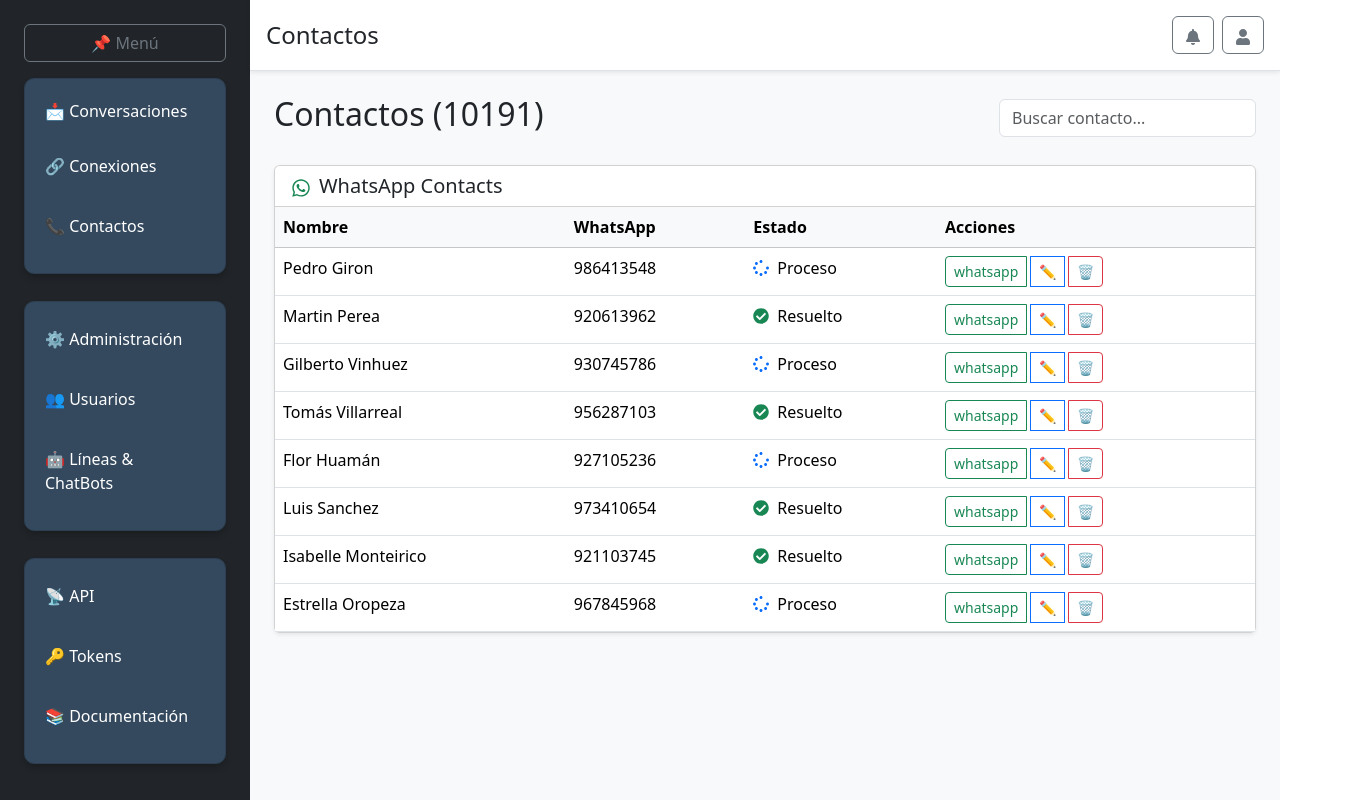
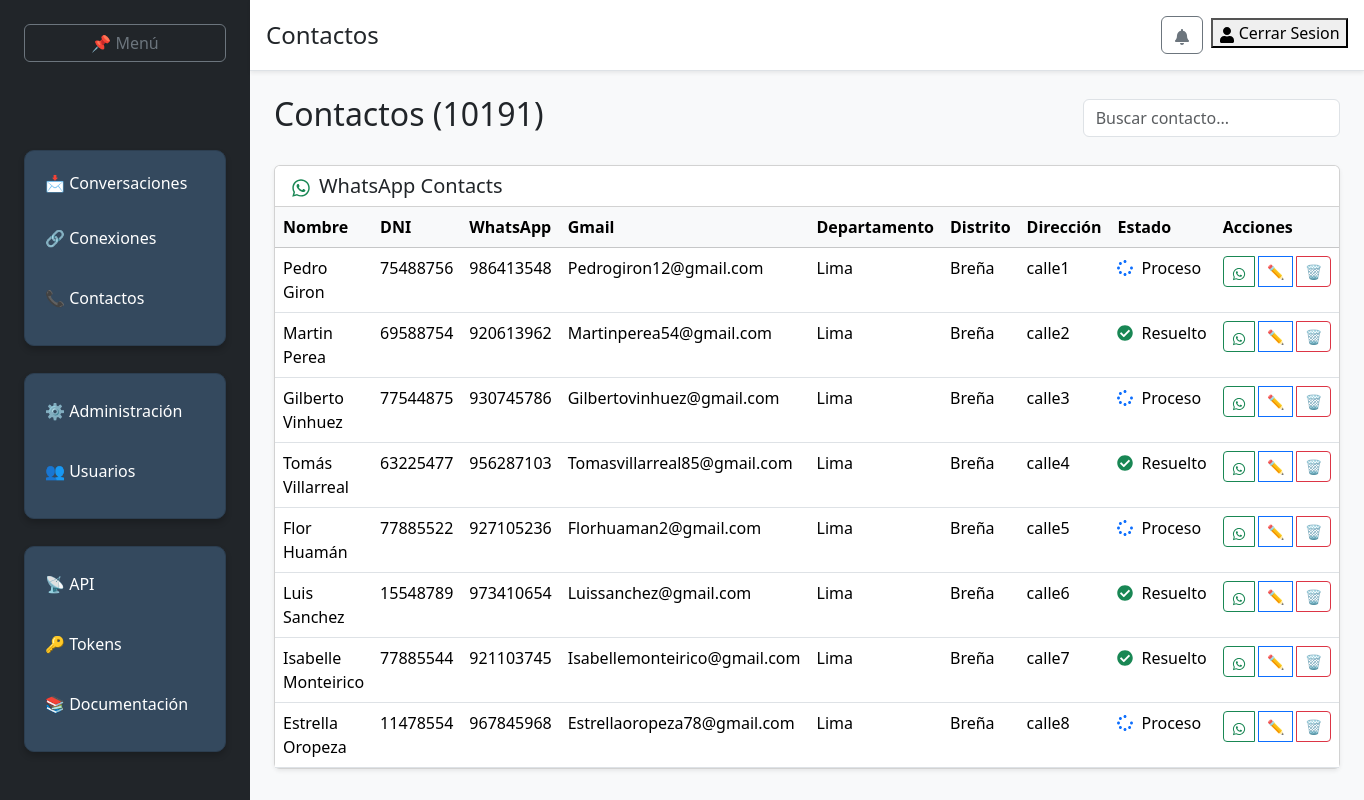
Before and after one commit to Higor-React/Whaticket-Front, a React (Create React App) app: page /contactos in a window 1280 px wide. Shown: the whole page, 1364 px wide, since content can reach past the window. Built offline with nearby package versions, Linux system fonts and the light colour scheme.

Commit message:
Update Contactos.js

```diff
--- a/src/Contactos.js
+++ b/src/Contactos.js
@@ -7,14 +7,14 @@ import "./Dashboard.css";
 const Contactos = () => {
   // TUS DATOS EXISTENTES (NO MODIFICADOS)
   const contacts = [
-    { name: "Pedro Giron", phone: "986413548", status: "Proceso" },
-    { name: "Martin Perea", phone: "920613962", status: "Resuelto" },
-    { name: "Gilberto Vinhuez", phone: "930745786", status: "Proceso" },
-    { name: "Tomás Villarreal", phone: "956287103", status: "Resuelto" },
-    { name: "Flor Huamán", phone: "927105236", status: "Proceso" },
-    { name: "Luis Sanchez", phone: "973410654", status: "Resuelto" },
-    { name: "Isabelle Monteirico", phone: "921103745", status: "Resuelto" },
-    { name: "Estrella Oropeza", phone: "967845968", status: "Proceso" },
+    { name: "Pedro Giron",dni:"75488756",phone:"986413548",gmail:"Pedrogiron12@gmail.com",departamento:"Lima",distrito:"Breña",direccion:"calle1",status: "Proceso" },
+    { name: "Martin Perea",dni:"69588754",phone:"920613962",gmail:"Martinperea54@gmail.com",departamento:"Lima",distrito:"Breña",direccion:"calle2",status: "Resuelto" },
+    { name: "Gilberto Vinhuez",dni:"77544875",phone:"930745786",gmail:"Gilbertovinhuez@gmail.com",departamento:"Lima",distrito:"Breña",direccion:"calle3",status: "Proceso" },
+    { name: "Tomás Villarreal",dni:"63225477",phone:"956287103",gmail:"Tomasvillarreal85@gmail.com",departamento:"Lima",distrito:"Breña",direccion:"calle4",status: "Resuelto" },
+    { name: "Flor Huamán",dni:"77885522",phone:"927105236",gmail:"Florhuaman2@gmail.com",departamento:"Lima",distrito:"Breña",direccion:"calle5",status: "Proceso" },
+    { name: "Luis Sanchez",dni:"15548789",phone:"973410654",gmail:"Luissanchez@gmail.com",departamento:"Lima",distrito:"Breña",direccion:"calle6",status: "Resuelto" },
+    { name: "Isabelle Monteirico",dni:"77885544",phone:"921103745",gmail:"Isabellemonteirico@gmail.com",departamento:"Lima",distrito:"Breña",direccion:"calle7",status: "Resuelto" },
+    { name: "Estrella Oropeza",dni:"11478554",phone:"967845968",gmail:"Estrellaoropeza78@gmail.com",departamento:"Lima",distrito:"Breña",direccion:"calle8",status: "Proceso" },
   ];
 
   // ESTADOS NUEVOS PARA LOS MODALES
@@ -47,35 +47,31 @@ const Contactos = () => {
 
   return (
     <div className="conversacion-container d-flex vh-100">
-      {/* TÚ SIDEBAR EXISTENTE (NO MODIFICADO) */}
       <aside className="sidebar p-4 bg-dark text-white">
-        <Link to="/dashboard" className="btn btn-outline-secondary mb-3">
-          📌 Menú
-        </Link>
+        <Link to="/dashboard" className="btn btn-outline-secondary mb-3">📌 Menú</Link>
+        <br />
+        <br />
+        <br />
         <div className="menu-groups">
           <div className="menu-group">
             <ul className="list-unstyled">
-              <li className="menu-item" onClick={() => (window.location.href = "/dashboard")}>
+              <li
+                className="menu-item"
+                onClick={() => (window.location.href = "/dashboard")}
+              >
                 📩 Conversaciones
               </li>
-              <li className="menu-item">
-                <span className="menu-link">🔗 Conexiones</span>
-              </li>
-              <li className="menu-item">
-                <Link to="/contactos" className="menu-link">📞 Contactos</Link>
-              </li>
+
+              <li className="menu-item"><span className="menu-link">🔗 Conexiones</span></li>
+              <li className="menu-item"><Link to="/contactos" className="menu-link">📞 Contactos</Link></li>
             </ul>
           </div>
           <div className="menu-group">
             <ul className="list-unstyled">
               <li className="menu-item">
-                <span className="menu-link">⚙️ Administración</span>
-              </li>
+                <span className="menu-link">⚙️ Administración</span></li>
               <li className="menu-item">
                 <span className="menu-link">👥 Usuarios</span>
-              </li>
-              <li className="menu-item">
-                <span className="menu-link">🤖 Líneas & ChatBots</span>
               </li>
             </ul>
           </div>
@@ -103,8 +99,10 @@ const Contactos = () => {
             <button className="btn btn-outline-secondary me-2">
               <FaBell />
             </button>
-            <button className="btn btn-outline-secondary">
-              <FaUser />
+            <button className="modal-delete-btn"
+              onClick={() => (window.location.href = "/")}>
+              <FaUser />{" "}
+              Cerrar Sesion
             </button>
           </div>
         </header>
@@ -134,7 +132,12 @@ const Contactos = () => {
                   <thead className="table-light">
                     <tr>
                       <th>Nombre</th>
+                      <th>DNI</th>
                       <th>WhatsApp</th>
+                      <th>Gmail</th>
+                      <th>Departamento</th>
+                      <th>Distrito</th>
+                      <th>Dirección</th>
                       <th>Estado</th>
                       <th>Acciones</th>
                     </tr>
@@ -143,7 +146,12 @@ const Contactos = () => {
                     {contacts.map((contact, index) => (
                       <tr key={index}>
                         <td>{contact.name}</td>
+                        <td>{contact.dni}</td>
                         <td>{contact.phone}</td>
+                        <td>{contact.gmail}</td>
+                        <td>{contact.departamento}</td>
+                        <td>{contact.distrito}</td>
+                        <td>{contact.direccion}</td>
                         <td>
                           <span className="d-flex align-items-center">
                             {getStatusIcon(contact.status)}
@@ -156,7 +164,7 @@ const Contactos = () => {
                               className="btn btn-sm btn-outline-success me-1"
                               title="WhatsApp"
                             >
-                              whatsapp
+                              <FaWhatsapp className="text-success me-8" />
                             </button>
                             <button
                               className="btn btn-sm btn-outline-primary me-1"
@@ -183,7 +191,7 @@ const Contactos = () => {
           </div>
         </section>
 
-        {/* MODAL DE EDICIÓN (NUEVO) */}
+
         {showEditModal && currentContact && (
           <div className="modal-overlay">
             <div className="modal-content">
@@ -197,7 +205,7 @@ const Contactos = () => {
                 </div>
                 <div className="form-group">
                   <label>DNI</label>
-                  <input type="text" className="form-control" placeholder="DNI" />
+                  <input type="text" className="form-control" value={currentContact.dni} placeholder="DNI" />
                 </div>
               </div>
 
@@ -209,7 +217,7 @@ const Contactos = () => {
                 </div>
                 <div className="form-group">
                   <label>Correo Electrónico</label>
-                  <input type="email" className="form-control" placeholder="Correo electrónico" />
+                  <input type="text" className="form-control" value={currentContact.gmail}    placeholder="Correo electrónico" />
                 </div>
               </div>
 
@@ -217,15 +225,15 @@ const Contactos = () => {
                 <h5>Información adicional</h5>
                 <div className="form-group">
                   <label>Departamento</label>
-                  <input type="text" className="form-control" placeholder="Departamento" />
+                  <input type="text" className="form-control" value={currentContact.departamento} placeholder="Departamento" />
                 </div>
                 <div className="form-group">
                   <label>Distrito</label>
-                  <input type="text" className="form-control" placeholder="Distrito" />
+                  <input type="text" className="form-control" value={currentContact.distrito} placeholder="Distrito" />
                 </div>
                 <div className="form-group">
                   <label>Dirección</label>
-                  <input type="text" className="form-control" placeholder="Dirección" />
+                  <input type="text" className="form-control" value={currentContact.direccion} placeholder="Dirección" />
                 </div>
               </div>
 
@@ -244,27 +252,14 @@ const Contactos = () => {
           </div>
         )}
 
-        {/* Modal de Eliminación EXACTO como tu imagen */}
         {showDeleteModal && currentContact && (
           <div className="modal-overlay">
-            <div className="modal-delete-content">
+            <div className="modal-content">
               <h4 className="modal-delete-title">Eliminar Contacto</h4>
               <p className="modal-delete-text">¿Estas seguro que deseas eliminar a este Contacto?</p>
-
-              <div className="modal-delete-info">
-                <div>{currentContact.name}</div>
-                <div>{currentContact.phone}</div>
-                <div>{currentContact.status}</div>
-              </div>
-
               <div className="modal-delete-actions">
-                <button className="modal-cancel-btn">CANCELAR</button>
+                <button className="modal-cancel-btn"onClick={() => setShowDeleteModal(false)}>CANCELAR</button>
                 <button className="modal-delete-btn">ELIMINAR</button>
-              </div>
-
-              <div className="modal-delete-footer">
-                <div>FÍO: TAMBULUM</div>
-                <div>SEAT 100/2009</div>
               </div>
             </div>
           </div>
```
